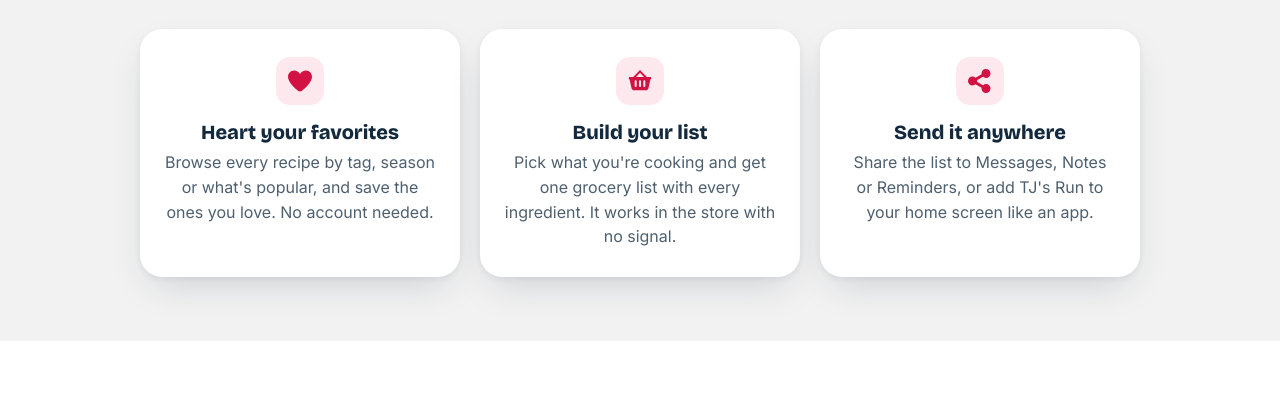
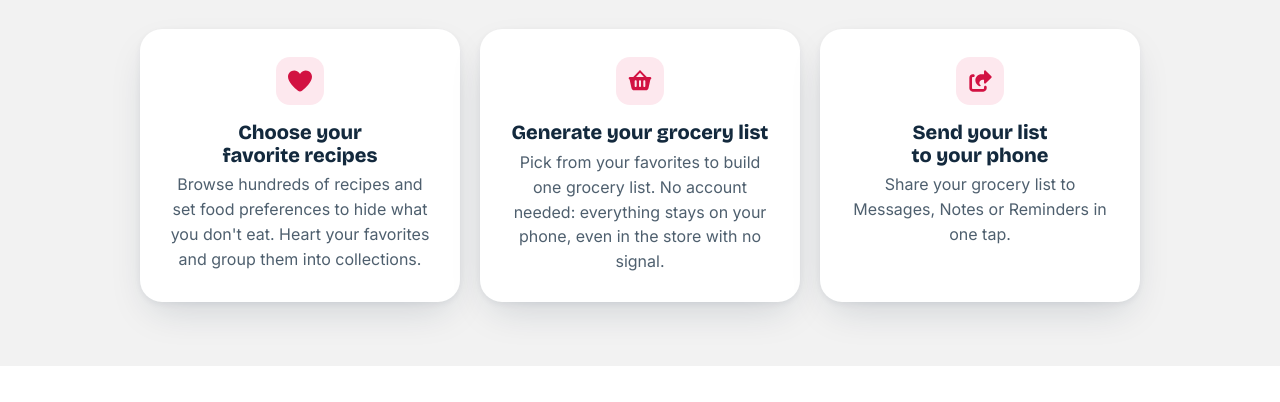
Before and after one commit to RachelElysia/tjs-run-tip, a plain HTML site: page index.html in a window 1280 px wide. Shown: the part 849-1251 px from the top of the page. Drawn offline with nearby package versions, Linux system fonts and the light colour scheme.

Commit message:
Match marketing steps to the app's steps
Co-Authored-By: Claude Sonnet 5.5 <noreply@anthropic.com>

```diff
--- a/index.html
+++ b/index.html
@@ -164,22 +164,22 @@
             <div class="feature-icon" aria-hidden="true">
               <svg viewBox="0 0 512 512" fill="currentColor"><path d="M241 87.1l15 20.7 15-20.7C296 52.5 336.2 32 378.9 32 452.4 32 512 91.6 512 165.1l0 2.6c0 112.2-139.9 242.5-212.9 298.2-12.4 9.4-27.6 14.1-43.1 14.1s-30.8-4.6-43.1-14.1C139.9 410.2 0 279.9 0 167.7l0-2.6C0 91.6 59.6 32 133.1 32 175.8 32 216 52.5 241 87.1z"/></svg>
             </div>
-            <h3>Heart your favorites</h3>
-            <p>Browse every recipe by tag, season or what's popular, and save the ones you love. No account needed.</p>
+            <h3>Choose your favorite recipes</h3>
+            <p>Browse hundreds of recipes and set food preferences to hide what you don't eat. Heart your favorites and group them into collections.</p>
           </div>
           <div class="feature">
             <div class="feature-icon" aria-hidden="true">
               <svg viewBox="0 0 576 512" fill="currentColor"><path d="M288 0c6.6 0 12.9 2.7 17.4 7.5l144 152 .5 .5 78.1 0c17.7 0 32 14.3 32 32 0 14.5-9.6 26.7-22.8 30.7L491.1 429.9c-6.5 29.3-32.5 50.1-62.5 50.1l-281.3 0c-30 0-56-20.8-62.5-50.1l-46-207.2c-13.2-3.9-22.8-16.2-22.8-30.7 0-17.7 14.3-32 32-32l78.1 0 .5-.5 144-152C275.1 2.7 281.4 0 288 0zm0 58.9L192.2 160 383.8 160 288 58.9zM208 264c0-13.3-10.7-24-24-24s-24 10.7-24 24l0 112c0 13.3 10.7 24 24 24s24-10.7 24-24l0-112zm80-24c-13.3 0-24 10.7-24 24l0 112c0 13.3 10.7 24 24 24s24-10.7 24-24l0-112c0-13.3-10.7-24-24-24zm128 24c0-13.3-10.7-24-24-24s-24 10.7-24 24l0 112c0 13.3 10.7 24 24 24s24-10.7 24-24l0-112z"/></svg>
             </div>
-            <h3>Build your list</h3>
-            <p>Pick what you're cooking and get one grocery list with every ingredient. It works in the store with no signal.</p>
+            <h3>Generate your grocery list</h3>
+            <p>Pick from your favorites to build one grocery list. No account needed: everything stays on your phone, even in the store with no signal.</p>
           </div>
           <div class="feature">
             <div class="feature-icon" aria-hidden="true">
-              <svg viewBox="0 0 512 512" fill="currentColor"><path d="M384 192c53 0 96-43 96-96s-43-96-96-96-96 43-96 96c0 5.4 .5 10.8 1.3 16L159.6 184.1c-16.9-15-39.2-24.1-63.6-24.1-53 0-96 43-96 96s43 96 96 96c24.4 0 46.6-9.1 63.6-24.1L289.3 400c-.9 5.2-1.3 10.5-1.3 16 0 53 43 96 96 96s96-43 96-96-43-96-96-96c-24.4 0-46.6 9.1-63.6 24.1L190.7 272c.9-5.2 1.3-10.5 1.3-16s-.5-10.8-1.3-16l129.7-72.1c16.9 15 39.2 24.1 63.6 24.1z"/></svg>
+              <svg viewBox="0 0 576 512" fill="currentColor"><path d="M384.5 24l0 72-64 0c-79.5 0-144 64.5-144 144 0 93.4 82.8 134.8 100.6 142.6 2.2 1 4.6 1.4 7.1 1.4l2.5 0c9.8 0 17.8-8 17.8-17.8 0-8.3-5.9-15.5-12.8-20.3-8.9-6.2-19.2-18.2-19.2-40.5 0-45 36.5-81.5 81.5-81.5l30.5 0 0 72c0 9.7 5.8 18.5 14.8 22.2s19.3 1.7 26.2-5.2l136-136c9.4-9.4 9.4-24.6 0-33.9L425.5 7c-6.9-6.9-17.2-8.9-26.2-5.2S384.5 14.3 384.5 24zm-272 72c-44.2 0-80 35.8-80 80l0 256c0 44.2 35.8 80 80 80l256 0c44.2 0 80-35.8 80-80l0-32c0-17.7-14.3-32-32-32s-32 14.3-32 32l0 32c0 8.8-7.2 16-16 16l-256 0c-8.8 0-16-7.2-16-16l0-256c0-8.8 7.2-16 16-16l16 0c17.7 0 32-14.3 32-32s-14.3-32-32-32l-16 0z"/></svg>
             </div>
-            <h3>Send it anywhere</h3>
-            <p>Share the list to Messages, Notes or Reminders, or add TJ's Run to your home screen like an app.</p>
+            <h3>Send your list to your phone</h3>
+            <p>Share your grocery list to Messages, Notes or Reminders in one tap.</p>
           </div>
         </div>
       </div>
```
